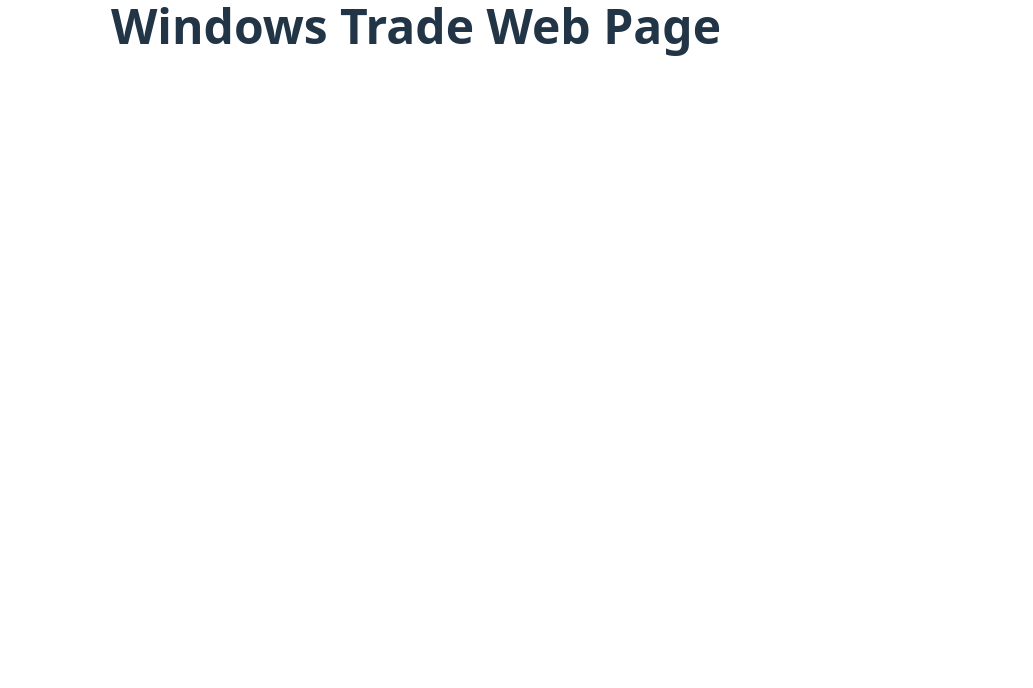
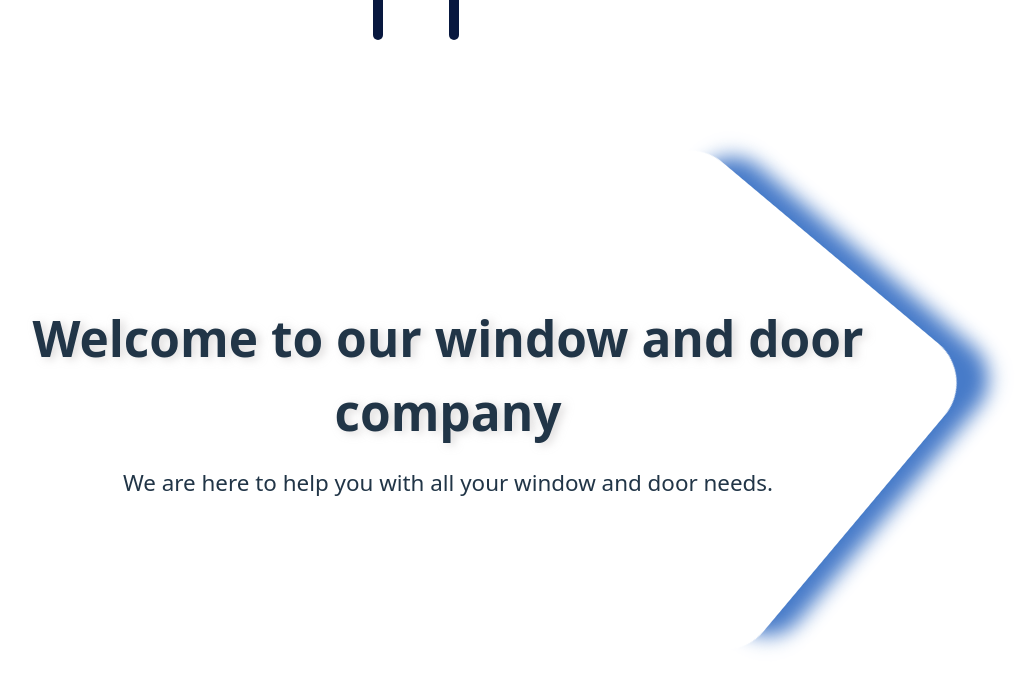
Before and after one commit to MarekKabala1/windowsTradeWebPage, a React (Vite) app: page / in a window 1280 px wide. Shown: the top 688 px of the page, without its empty margins (224-1257 px from the left). Built offline with nearby package versions, Linux system fonts and the light colour scheme.

Commit message:
feat: implement Hero and SlidingDoor components

```diff
--- a/src/App.tsx
+++ b/src/App.tsx
@@ -1,11 +1,14 @@
 import './App.css';
+import Hero from './componets/Hero';
+import SlidingDoor from './componets/slidingDoor';
 // import gardenView from './assets/gardenView.webp';
 
 function App() {
 	return (
-		<div>
-			<h1>Windows Trade Web Page</h1>
-		</div>
+		<main className='app-container'>
+			<SlidingDoor />
+			<Hero />
+		</main>
 	);
 }
 
--- /dev/null
+++ b/src/componets/Hero.tsx
@@ -0,0 +1,15 @@
+import React from 'react';
+
+export default function Hero() {
+	return (
+		<div className='glass-door-background'>
+			<div className='glass-door-background_left'>
+				<h2>Welcome to our window and door company</h2>
+				<p>We are here to help you with all your window and door needs.</p>
+			</div>
+			<div className='glass-door-background_right'>
+				<div className='square'></div>
+			</div>
+		</div>
+	);
+}
--- /dev/null
+++ b/src/componets/SlidingDoor.tsx
@@ -0,0 +1,18 @@
+export default function SlidingDoor() {
+	return (
+		<div className='door-container'>
+			<div className='door'>
+				<div className='door-left door-frame'>
+					<div className='door-handle door-handle-left'></div>
+					<div className='door-glass door-glass-left'></div>
+					<div className='door-dark-glass door-dark-glass-left'></div>
+				</div>
+				<div className='door-right door-frame'>
+					<div className='door-handle door-handle-right'></div>
+					<div className='door-glass door-glass-right'></div>
+					<div className='door-dark-glass door-dark-glass-right'></div>
+				</div>
+			</div>
+		</div>
+	);
+}
--- a/src/index.css
+++ b/src/index.css
@@ -163,3 +163,176 @@
 		background-color: var(--button-dark-theme);
 	}
 }
+
+.app-container {
+	width: auto;
+	display: flex;
+	flex-direction: column;
+	position: relative;
+	z-index: 1;
+	position: relative;
+	min-height: 300vh;
+}
+
+.door-container {
+	position: fixed;
+	top: 0;
+	left: 0;
+	width: 100%;
+	height: stretch;
+	z-index: 1000;
+	pointer-events: none;
+}
+.door {
+	height: stretch;
+	display: flex;
+	justify-content: center;
+	align-items: center;
+	flex: 1;
+	position: absolute;
+	inset: 0;
+
+	.door-frame {
+		width: 50%;
+		height: stretch;
+		/* border: 8px solid var(--door-frame); */
+		position: relative;
+	}
+	.door-right {
+		border-left: 1px solid var(--door-border);
+		border-radius: 0 10px 10px 0;
+		animation: slideRight linear both;
+		animation-timeline: scroll(root);
+		animation-range: 0px 300px;
+	}
+	.door-left {
+		border-right: 1px solid var(--door-border);
+		border-radius: 10px 0 0 10px;
+		animation: slideLeft linear both;
+		animation-timeline: scroll(root);
+		animation-range: 0px 300px;
+	}
+}
+
+.door-glass {
+	width: 80%;
+	height: stretch;
+	position: absolute;
+	top: 0;
+	background-color: var(--door-glass);
+	backdrop-filter: blur(3px);
+	-webkit-backdrop-filter: blur(3px);
+
+	&.door-glass-left {
+		left: 0;
+	}
+	&.door-glass-right {
+		right: 0;
+	}
+}
+
+.door-dark-glass {
+	width: 20%;
+	height: stretch;
+	background: var(--door-dark-glass);
+	position: absolute;
+	top: 0;
+
+	&.door-dark-glass-left {
+		right: 0;
+	}
+	&.door-dark-glass-right {
+		left: 0;
+	}
+}
+.door-handle {
+	width: 10px;
+	height: 10dvh;
+	background: var(--door-handle);
+	position: absolute;
+	top: 50%;
+	transform: translateY(-50%);
+	border-radius: 10px;
+	z-index: 10;
+
+	&.door-handle-left {
+		right: 5%;
+	}
+	&.door-handle-right {
+		left: 5%;
+	}
+}
+
+.glass-door-background {
+	display: flex;
+	justify-content: center;
+	align-items: center;
+	width: auto;
+	height: 100dvh;
+}
+.glass-door-background_left {
+	padding-left: calc(4vh + 2rem);
+	place-items:center;
+	z-index: 2;
+	width: 80%;
+
+	& h2{
+		font-size: calc(1.5rem + 2vw);
+		text-align: center;
+		margin-bottom: 1rem;
+		text-shadow: 4px 2px 8px var(--glass-text-shadow);
+	}
+	& p{
+		font-size: calc(1rem + 0.5vw);
+		text-align: center;
+	}
+}
+
+.glass-door-background_right {
+	--padding: calc(4vh + 2rem);
+	position: absolute;
+	padding-right: var(--padding);
+	right: 20px;
+  z-index: 1;
+
+	& .square {
+		width: calc(35vw - var(--padding) );
+		max-width: 400px;
+		aspect-ratio: 1 / 1;
+		background: var(--glass-background);
+		backdrop-filter: blur(5px);
+		-webkit-backdrop-filter: blur(5px);
+		rotate: 40deg;
+		border-radius: 4vw;
+		box-shadow: 30px -30px 20px -10px var(--glass-shadow);
+
+
+	}
+
+	 @media (max-width: 800px) {
+		& .square{
+			top: 0;
+			right: 50%;
+
+		}
+	}
+}
+
+/*Animations*/
+@keyframes slideLeft {
+	from {
+		transform: translateX(0);
+	}
+	to {
+		transform: translateX(-40vw);
+	}
+}
+
+@keyframes slideRight {
+	from {
+		transform: translateX(0);
+	}
+	to {
+		transform: translateX(40vw);
+	}
+}
```
